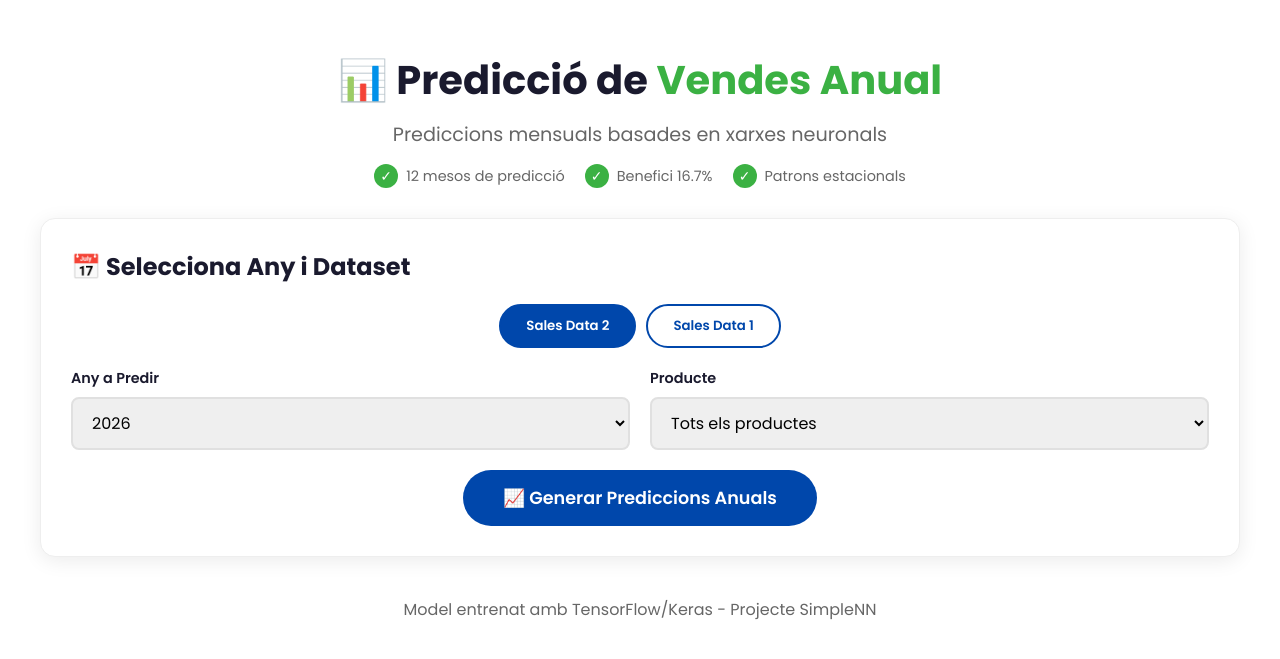
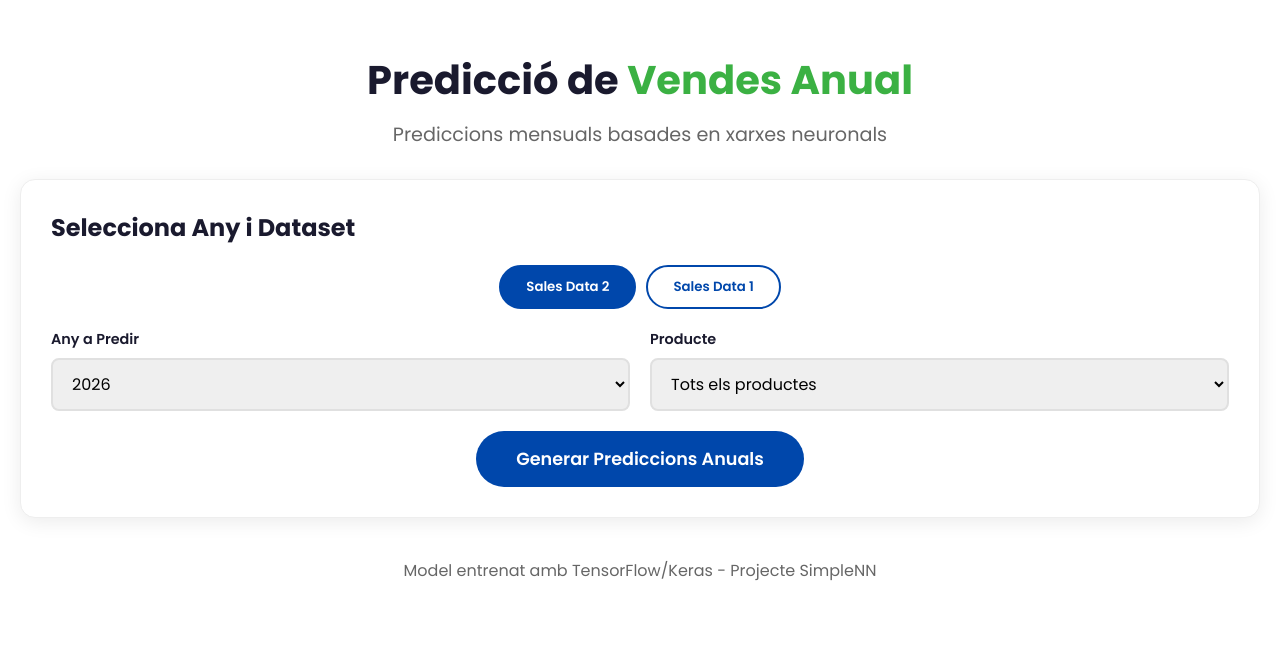
Before and after one commit to OriolCanillasGautier/SimpleNN_project06_cole, a Flask app: page / in a window 1280 px wide. Shown: the top 659 px of the page. Run offline with Flask 3, Linux system fonts and the light colour scheme; data that the repository does not hold is empty.

Commit message:
fix: Update profit calculation and improve UI text for annual sales predictions

```diff
--- a/web/app.py
+++ b/web/app.py
@@ -357,7 +357,7 @@ def predict_annual():
             monthly_predictions.append({
                 'month': month,
                 'sales': round(month_sales_total, 2),
-                'profit': round(month_sales_total * 0.167, 2)  # Benefici 16.7%
+                'profit': round(month_sales_total * 0.67, 2)  # Benefici 16.7%
             })
 
         return jsonify({
--- a/web/templates/index.html
+++ b/web/templates/index.html
@@ -337,26 +337,13 @@
 <body>
     <div class="container">
         <header>
-            <h1>📊 Predicció de <span>Vendes Anual</span></h1>
+            <h1>Predicció de <span>Vendes Anual</span></h1>
             <p>Prediccions mensuals basades en xarxes neuronals</p>
-            <div class="feature-list">
-                <div class="feature-item">
-                    <span class="check-icon">✓</span>
-                    12 mesos de predicció
-                </div>
-                <div class="feature-item">
-                    <span class="check-icon">✓</span>
-                    Benefici 16.7%
-                </div>
-                <div class="feature-item">
-                    <span class="check-icon">✓</span>
-                    Patrons estacionals
-                </div>
             </div>
         </header>
 
         <div class="card">
-            <h2 style="margin-bottom: 20px;">📅 Selecciona Any i Dataset</h2>
+            <h2 style="margin-bottom: 20px;">Selecciona Any i Dataset</h2>
 
             <div class="dataset-selector">
                 <button class="dataset-btn active" data-dataset="sales_data2">Sales Data 2</button>
@@ -383,7 +370,7 @@
 
             <div class="btn-container">
                 <button class="btn" id="predict-btn">
-                    📈 Generar Prediccions Anuals
+                    Generar Prediccions Anuals
                 </button>
             </div>
 
@@ -394,10 +381,10 @@
         </div>
 
         <div class="card" id="results">
-            <h2 class="year-title" id="year-title">📅 Prediccions 2026</h2>
+            <h2 class="year-title" id="year-title">Prediccions 2026</h2>
 
             <div class="info-box">
-                <p>💡 Les prediccions es basen en patrons estacionals reals del dataset. El benefici és sempre del <strong>16.7%</strong> sobre les vendes.</p>
+                <p>Les prediccions es basen en patrons estacionals reals del dataset. El benefici és sempre del <strong>6.7%</strong> sobre les vendes.</p>
             </div>
 
             <div class="summary">
@@ -407,7 +394,7 @@
                 </div>
                 <div class="summary-item">
                     <span class="value" id="total-profit">€0</span>
-                    <span class="label">Benefici Total (16.7%)</span>
+                    <span class="label">Benefici Total (6.7%)</span>
                 </div>
                 <div class="summary-item">
                     <span class="value" id="avg-monthly">€0</span>
@@ -415,13 +402,13 @@
                 </div>
             </div>
 
-            <h3 style="margin-bottom: 15px;">📋 Detall per Mes</h3>
+            <h3 style="margin-bottom: 15px;">Detall per Mes</h3>
             <table>
                 <thead>
                     <tr>
                         <th>Mes</th>
                         <th>Vendes Predites</th>
-                        <th>Benefici (16.7%)</th>
+                        <th>Benefici (6.7%)</th>
                         <th>Variació vs Mitjana</th>
                     </tr>
                 </thead>
@@ -520,7 +507,7 @@
         });
 
         function displayResults(data, year) {
-            document.getElementById('year-title').textContent = `📅 Prediccions ${year}`;
+            document.getElementById('year-title').textContent = `Prediccions ${year}`;
 
             // Sumari
             const totalSales = data.monthly_predictions.reduce((sum, m) => sum + m.sales, 0);
```
